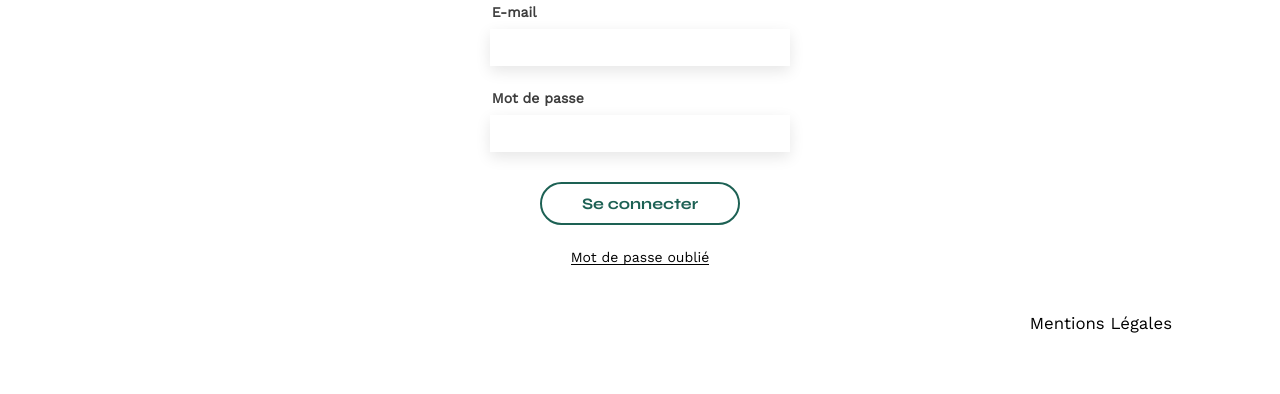
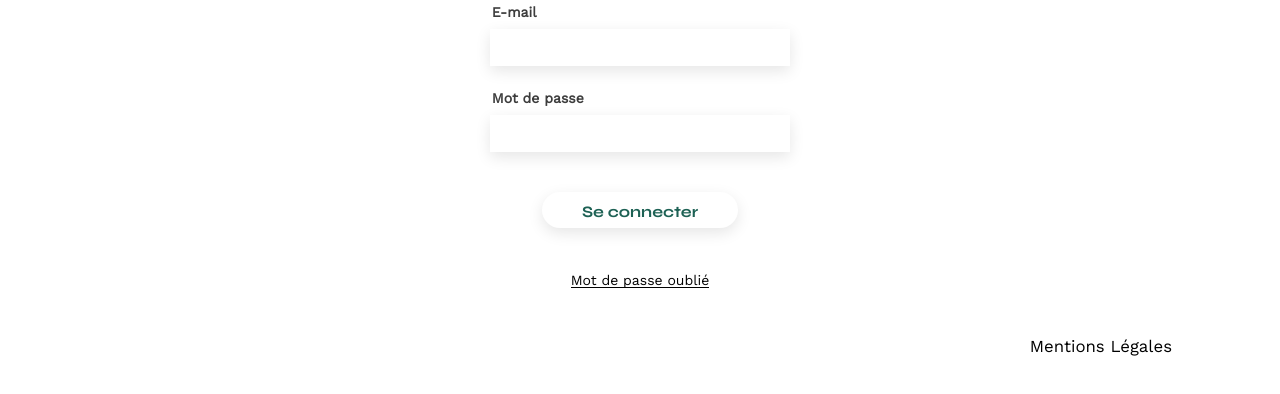
Before and after one commit to ClemRx14/Projet-6-OC, a plain HTML site: page Portfolio-architecte-sophie-bluel-master/FrontEnd/login.html in a window 1280 px wide. Shown: the part 248-642 px from the top of the page. Drawn offline with nearby package versions, Linux system fonts and the light colour scheme.

Commit message:
amélioration du code pour avoir plutot un formulaire général et pas deux isolés

```diff
--- a/Portfolio-architecte-sophie-bluel-master/FrontEnd/assets/style.css
+++ b/Portfolio-architecte-sophie-bluel-master/FrontEnd/assets/style.css
@@ -207,6 +207,7 @@ footer nav ul {
 	font-size: 16px;
 	font-weight: 700;
 	font-family: 'Syne';
+	align-items: center;
 }
 
 
@@ -257,16 +258,13 @@ a {
 	cursor: pointer;
 }
 
-.inputBoutonLogin {
-	width: 100%;
-	margin-top: 0px;
-	display: flex;
-	align-items: center;
-	flex-direction: column;
-}
-
-.inputBoutonLogin a {
+.mdpOublie {
 	margin-top: 20px;
 	border-bottom: solid 1px;
 	font-weight: 500;
 }
+
+#boutonLogin {
+	height: 36px;
+	width: auto;
+}
--- a/Portfolio-architecte-sophie-bluel-master/FrontEnd/login.html
+++ b/Portfolio-architecte-sophie-bluel-master/FrontEnd/login.html
@@ -40,10 +40,11 @@
              <label for="MDP">Mot de passe </label>
              <input name="MotDePasse" id="MDP" type="password">
 
-        </form>
-        <form class="inputBoutonLogin">
-             <input class="boutonLogin" type="button" value="Se connecter"/>
-             <a>Mot de passe oublié</a>
+             <label for="boutonLogin"></label>
+             <input class="boutonLogin" type="button" id="boutonLogin" value="Se connecter">
+
+             <a class="mdpOublie">Mot de passe oublié</a>
+
         </form>
     </section>
 </main>
```
